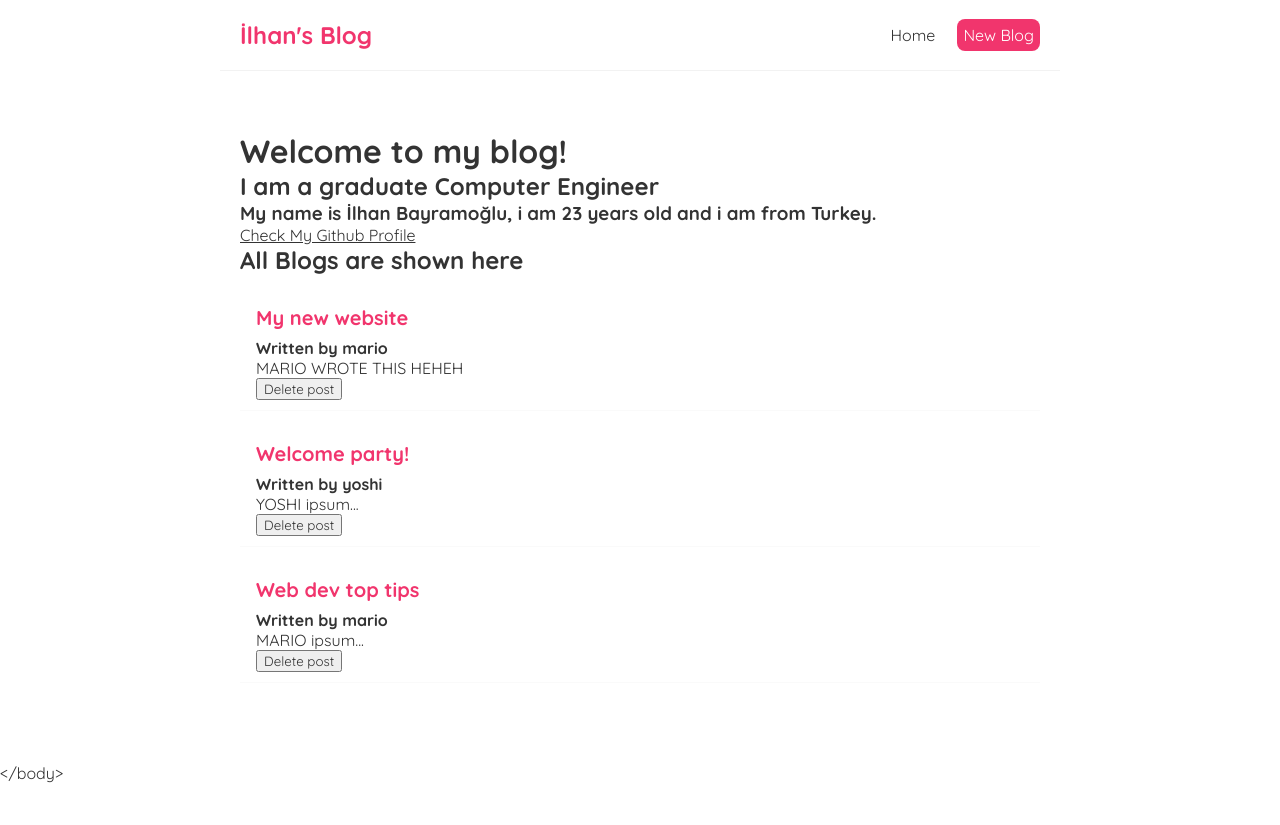
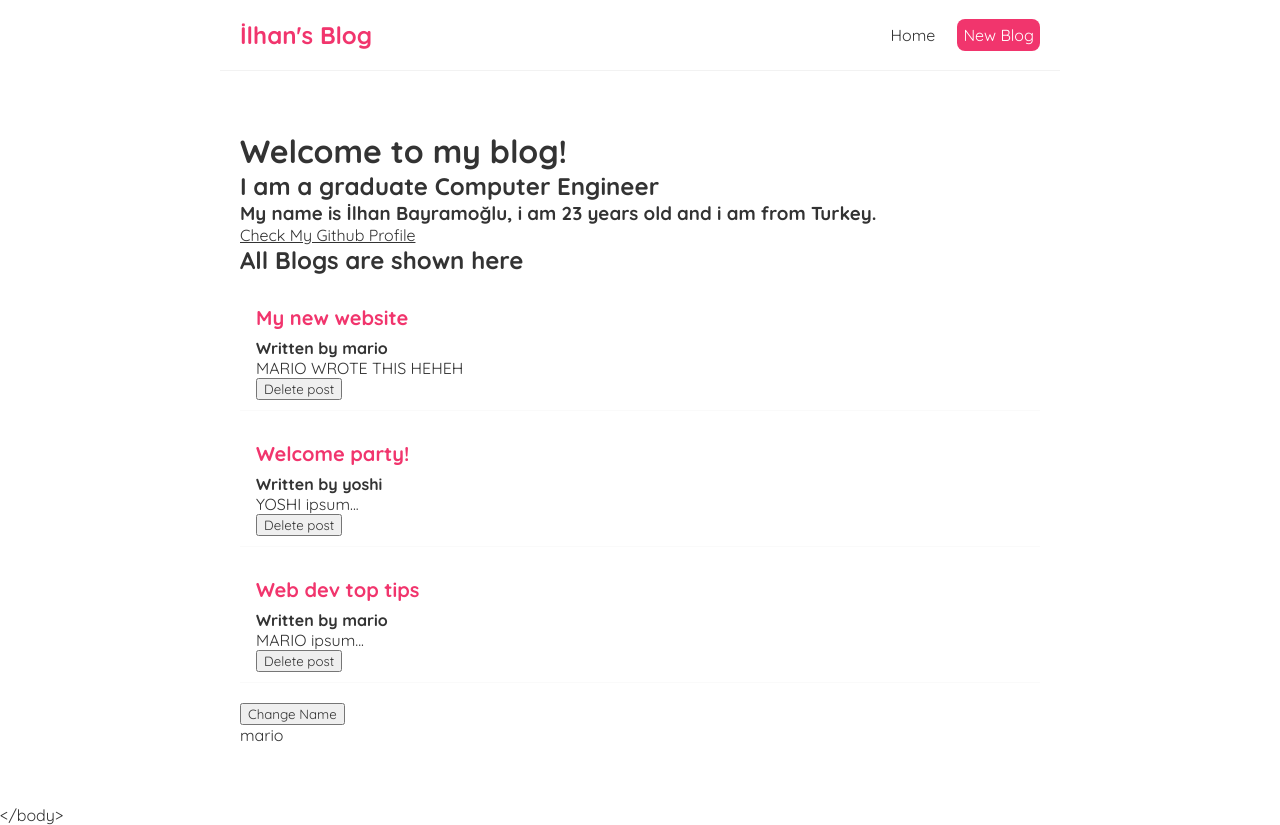
Before and after one commit to ilhan0909/ReactJs-Blog, a React (Create React App) app: page / in a window 1280 px wide. Before the commit the page ends 800 px from the top, so only its background shows below. Built offline with nearby package versions, Linux system fonts and the light colour scheme.

Commit message:
tried use effect func.

```diff
--- a/src/Home.js
+++ b/src/Home.js
@@ -1,4 +1,4 @@
-import { useState } from "react";
+import { useState, useEffect } from "react";
 import BlogList from "./BlogList";
 function getAge(dateString) {
     var today = new Date();
@@ -22,10 +22,18 @@
       { title: 'Web dev top tips', body: 'MARIO ipsum...', author: 'mario', id: 3 }
     ]);
 
+    const [name, setName] = useState('mario');
+
     const handleDelete = (id) => {
         const newBlogs = blogs.filter(blog => blog.id !== id );
         setBlogs(newBlogs);
     }
+
+    useEffect(() => {
+        console.log('use effect ran');
+        console.log(name);
+    }, [name]);
+
 
     return (
         <div className="home">
@@ -35,7 +43,8 @@
         <h3>My name is {person.name}, i am {getAge("1998/06/25")} years old and i am from {person.country}.</h3>
         <a href={link}>Check My Github Profile</a>
             <BlogList blogs={blogs} title="All Blogs are shown here" handleDelete={handleDelete} />
-
+            <button onClick={() => setName('İLHAN')}>Change Name</button>
+            <p>{ name }</p>
         </div>
      );
 }
```
